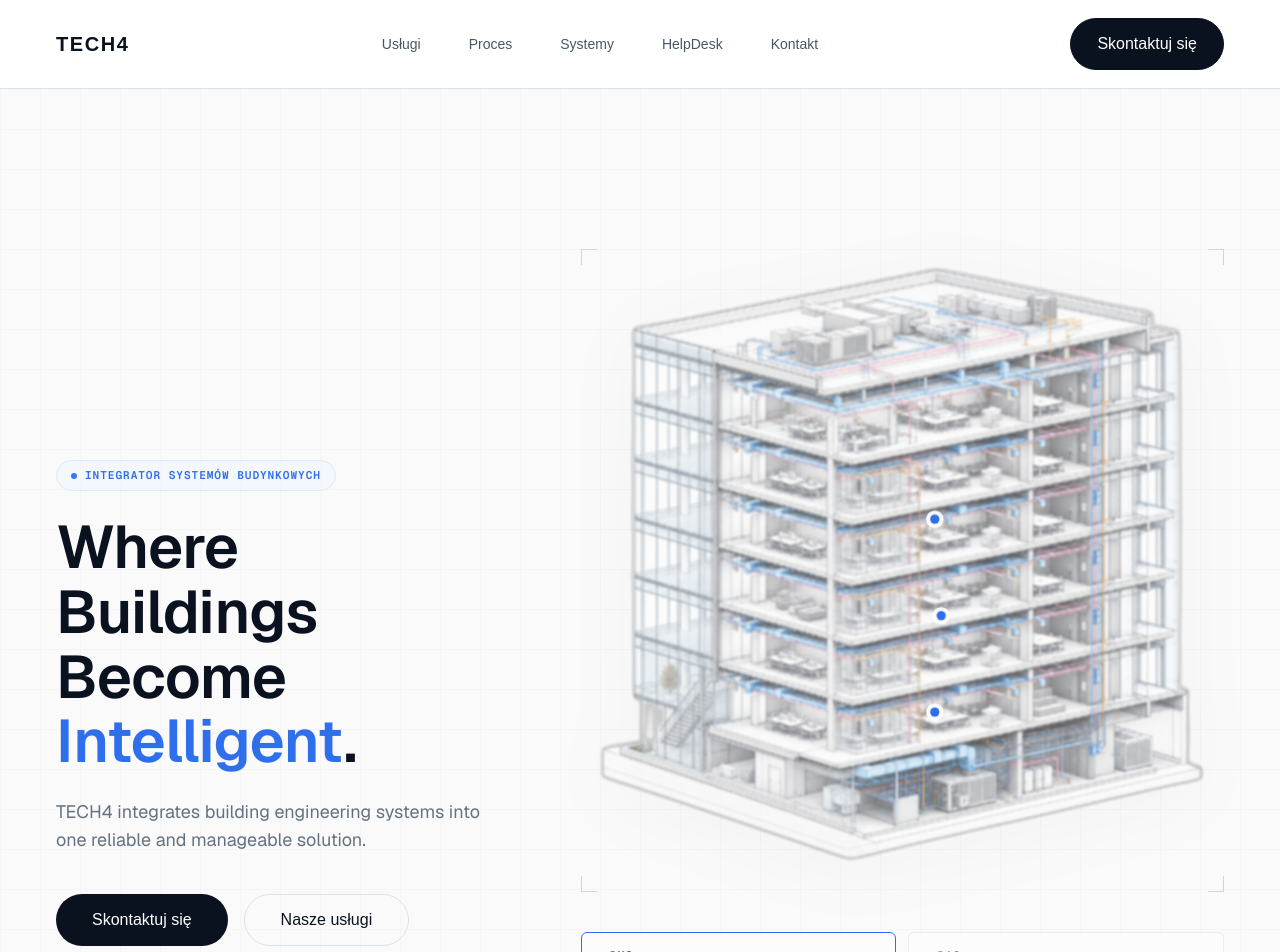
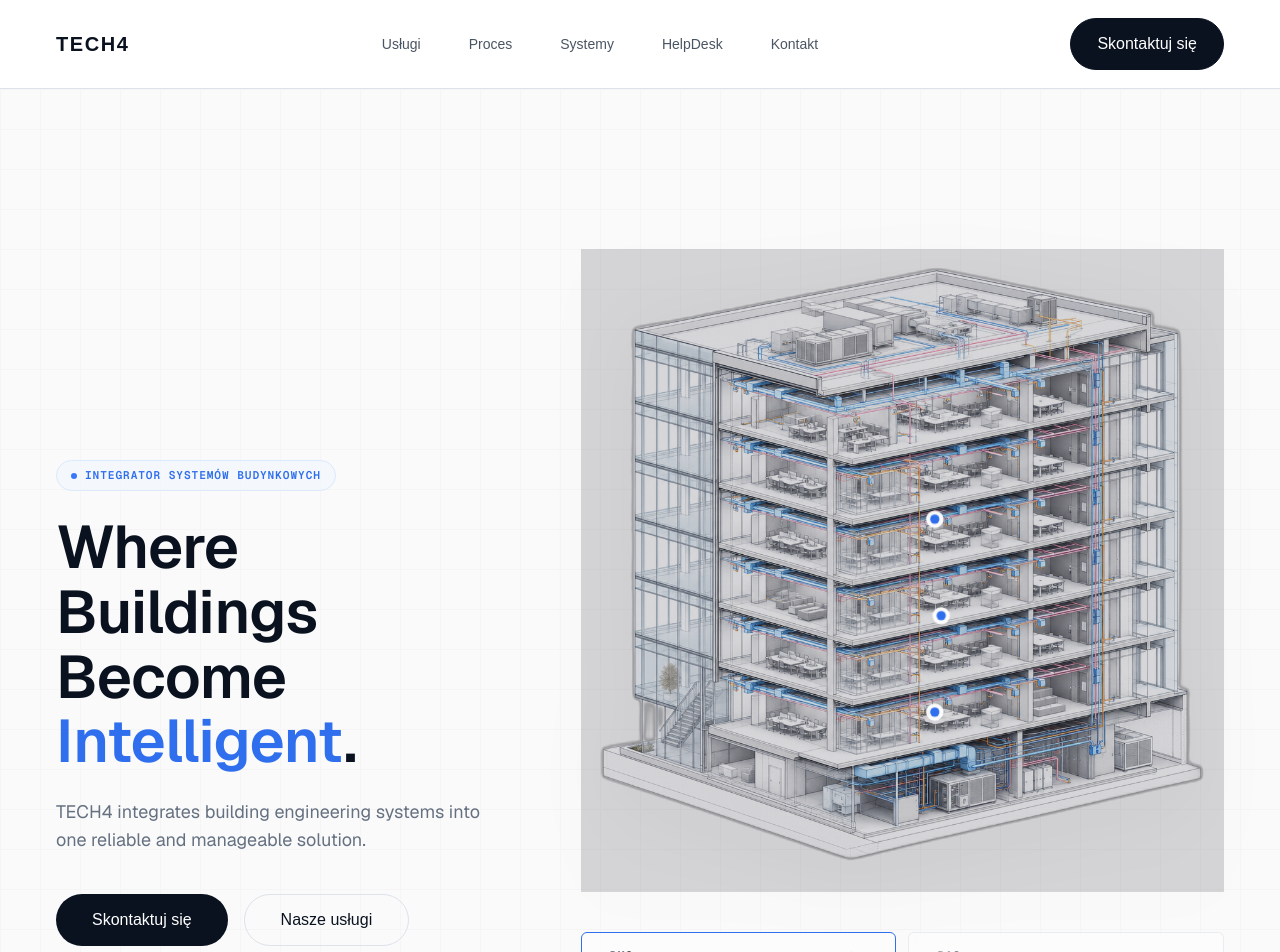
Before and after one commit to dpsavroy/TECH4, a Next.js app: page / in a window 1280 px wide. Shown: the top 952 px of the page. Built offline with nearby package versions, Linux system fonts and the light colour scheme.

Commit message:
Update project before audit

```diff
--- a/src/components/hero/HeroVisual.tsx
+++ b/src/components/hero/HeroVisual.tsx
@@ -1,7 +1,7 @@
 "use client";
 
 import Image from "next/image";
-import { useEffect, useRef, useState } from "react";
+import { memo, useEffect, useRef, useState } from "react";
 import { colors, radius, transitions, typography } from "@/styles/design-tokens";
 import { SYSTEM_COLORS } from "./BuildingSchematic";
 
@@ -25,6 +25,22 @@ const systemHotspots: Record<SystemType, { x: number; y: number }[]> = {
   hvac: [{ x: 42, y: 14 }, { x: 54, y: 17 }, { x: 53, y: 88 }],
 };
 
+const BuildingCutaway = memo(function BuildingCutaway() {
+  return (
+    <Image
+      src="/tech4-building-transparent.png"
+      alt="Engineering cutaway of a commercial building with visible technical systems"
+      fill
+      priority
+      quality={100}
+      unoptimized
+      sizes="(max-width: 640px) 100vw, (max-width: 1024px) 70vw, 672px"
+      className="pointer-events-none z-0 object-contain"
+      style={{ transform: "translateZ(0)" }}
+    />
+  );
+});
+
 function SystemHotspots({ activeSystem }: { activeSystem: SystemType | null }) {
   if (!activeSystem) return null;
 
@@ -33,7 +49,7 @@ function SystemHotspots({ activeSystem }: { activeSystem: SystemType | null }) {
   return (
     <svg
       viewBox="0 0 100 100"
-      className="pointer-events-none absolute inset-0 z-10 h-full w-full"
+      className="pointer-events-none absolute inset-0 z-20 h-full w-full"
       aria-hidden="true"
     >
       {systemHotspots[activeSystem].map((hotspot, index) => (
@@ -97,21 +113,16 @@ export function HeroVisual() {
 
   return (
     <div className="relative flex flex-col items-center justify-center w-full max-w-2xl mx-auto" onMouseEnter={() => setIsHovered(true)} onMouseLeave={() => setIsHovered(false)}>
-      <div className="w-full relative aspect-square transition-transform duration-500 ease-out hover:scale-[1.01] drop-shadow-[0_12px_36px_rgba(10,18,32,0.04)] dark:drop-shadow-[0_12px_36px_rgba(0,0,0,0.4)]">
-        <div className="absolute top-0 left-0 w-4 h-4 border-t border-l border-neutral-300 dark:border-neutral-800" />
-        <div className="absolute top-0 right-0 w-4 h-4 border-t border-r border-neutral-300 dark:border-neutral-800" />
-        <div className="absolute bottom-0 left-0 w-4 h-4 border-b border-l border-neutral-300 dark:border-neutral-800" />
-        <div className="absolute bottom-0 right-0 w-4 h-4 border-b border-r border-neutral-300 dark:border-neutral-800" />
-        <Image
-          src="/tech4-building-transparent.png"
-          alt="Engineering cutaway of a commercial building with visible technical systems"
-          fill
-          priority
-          quality={100}
-          unoptimized
-          sizes="(max-width: 640px) 100vw, (max-width: 1024px) 70vw, 672px"
-          className={`object-contain transition-[filter,opacity] duration-500 ease-out ${activeSystem ? "opacity-75 blur-[1px]" : "opacity-100 blur-0"}`}
+      <div className="w-full relative aspect-square transform-gpu will-change-transform [backface-visibility:hidden] transition-transform duration-500 ease-out hover:scale-[1.01] drop-shadow-[0_12px_36px_rgba(10,18,32,0.04)] dark:drop-shadow-[0_12px_36px_rgba(0,0,0,0.4)]">
+        <BuildingCutaway />
+        <div
+          className={`pointer-events-none absolute inset-0 z-10 bg-slate-950 transition-opacity duration-500 ease-out ${activeSystem ? "opacity-15" : "opacity-0"}`}
+          aria-hidden="true"
         />
+        <div className="pointer-events-none absolute top-0 left-0 z-20 w-4 h-4 border-t border-l border-neutral-300 dark:border-neutral-800" />
+        <div className="pointer-events-none absolute top-0 right-0 z-20 w-4 h-4 border-t border-r border-neutral-300 dark:border-neutral-800" />
+        <div className="pointer-events-none absolute bottom-0 left-0 z-20 w-4 h-4 border-b border-l border-neutral-300 dark:border-neutral-800" />
+        <div className="pointer-events-none absolute bottom-0 right-0 z-20 w-4 h-4 border-b border-r border-neutral-300 dark:border-neutral-800" />
         <SystemHotspots activeSystem={activeSystem} />
       </div>
 
```
Also changed, not shown: 1 other file (tests, documents, lock files or other folders).
